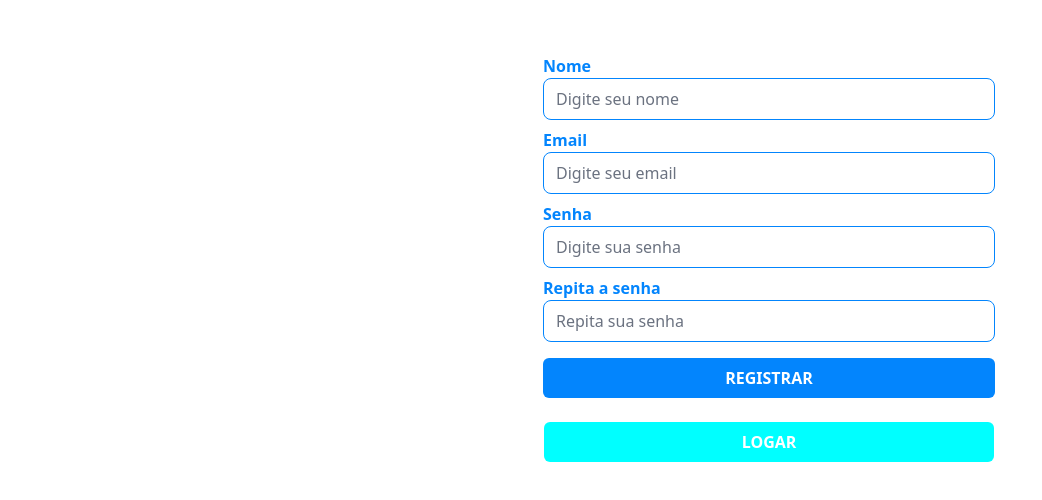
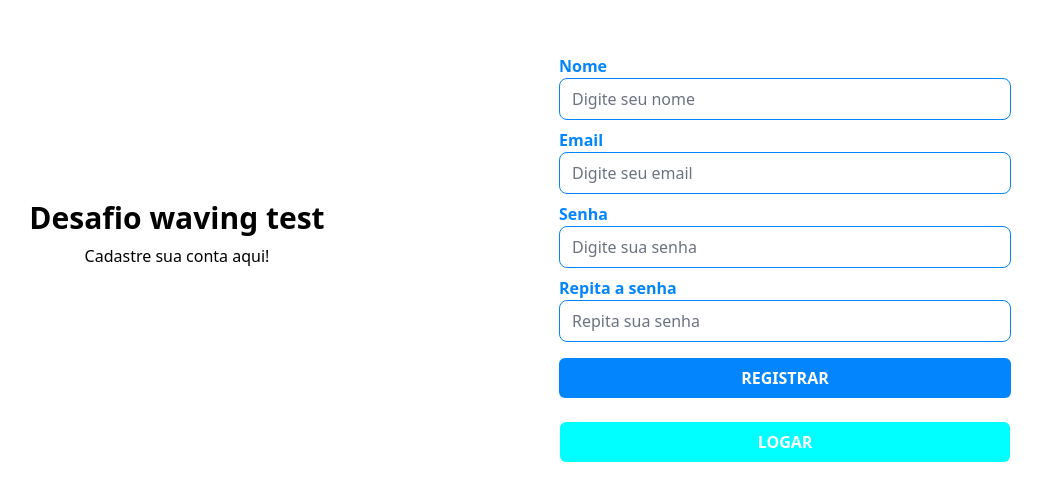
Before and after one commit to gabrielolivra/waving-test-frontend, a Next.js app: page /register in a window 1280 px wide. Shown: the part 166-666 px from the top of the page, without its empty margins (127-1169 px from the left). Built offline with nearby package versions, Linux system fonts and the light colour scheme; no server answers.

Commit message:
feat: adjust page register

```diff
--- a/app/register/page.tsx
+++ b/app/register/page.tsx
@@ -4,7 +4,9 @@ import RegisterForm from "./_partial/register-form";
 export default function Page() {
   return (
     <main className="flex items-center justify-between  md:h-screen">
-      <div>
+      <div className="w-1/2">
+         <h1 className='text-center font-bold text-3xl'>Desafio waving test</h1>
+        <p className='text-center mt-2'>Cadastre sua conta aqui!</p>
       </div>
       <div className="w-1/2 h-screen mr-16 flex flex-col items-center justify-center gap-2 rounded-lg">
         <RegisterForm />
```
